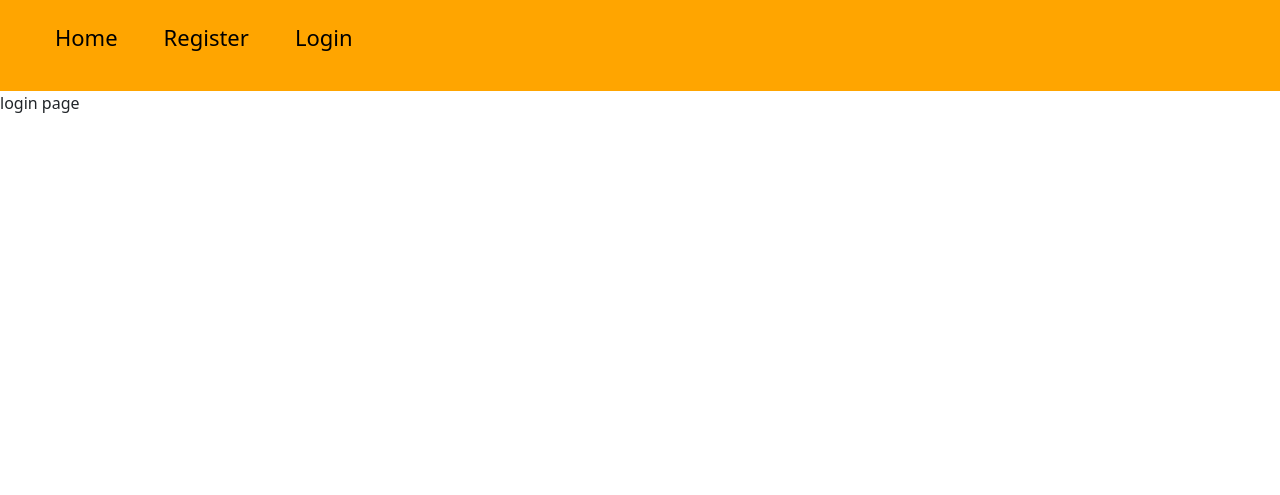
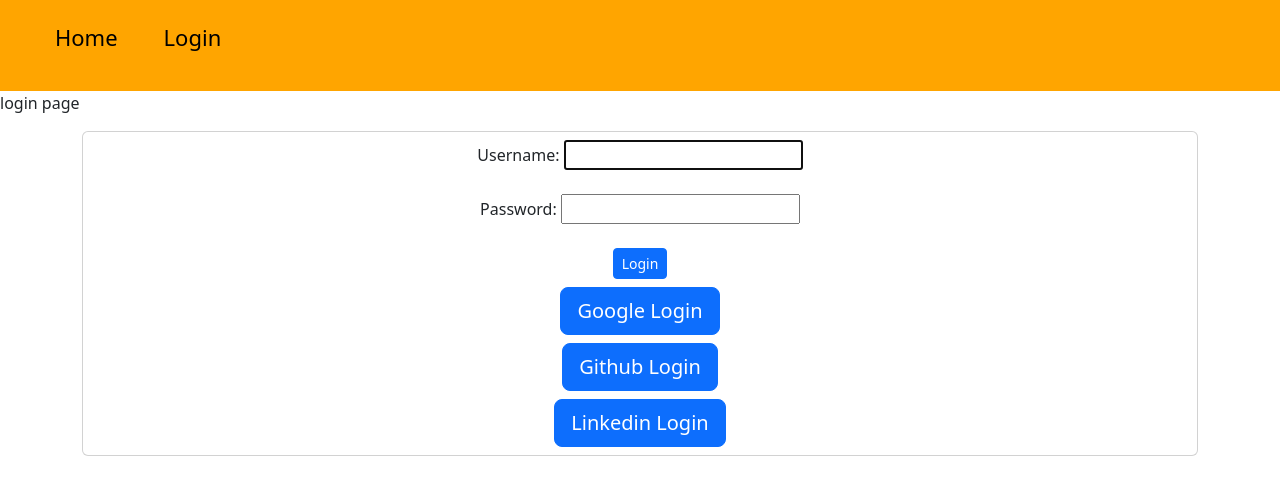
Before and after one commit to techwithsanjayb/UASG_Project, a Django app: page /user/login in a window 1280 px wide. Shown: the top 495 px of the page. Run offline with Django 4.2, Linux system fonts and the light colour scheme; some libraries are stand-ins or nearby versions.

Commit message:
created login page functionality

```diff
--- a/UASG_Project/urls.py
+++ b/UASG_Project/urls.py
@@ -25,4 +25,5 @@ urlpatterns = [
     path('applicationshowcase/', include('Application_Showcase.urls')),
     path('helpdesk/', include('Helpdesk.urls')),
     path('user/', include('User.urls')),
+    path('accounts/', include('allauth.urls'))
 ]
--- a/User/urls.py
+++ b/User/urls.py
@@ -5,5 +5,4 @@ urlpatterns = [
     path('',views.index,name="index" ),
     path('login',views.login,name="login"),
     path('register', views.register, name="register")
-
 ]
--- a/User/views.py
+++ b/User/views.py
@@ -1,13 +1,27 @@
 from django.shortcuts import HttpResponse
 from urllib import response
-from django.shortcuts import render
-
+from django.shortcuts import render,redirect
+from django.contrib.auth.forms import AuthenticationForm
+from django.contrib.auth import authenticate
 # Create your views here.
 def index(request):
     return HttpResponse("User")
 
 def login(request):
-    return render(request, 'User/login.html')
+    if request.method == 'POST':
+        form = AuthenticationForm(request=request, data=request.POST)
+        if form.is_valid():
+            uname = form.cleaned_data['username']
+            upass = form.cleaned_data['password']
+            user = authenticate(username=uname, password=upass)
+            print(user)
+            if user is not None:
+              return redirect('register')
+        else:
+            return render(request, 'User/login.html',{'form':form})
+    else:
+        form = AuthenticationForm()
+        return render(request, 'User/login.html',{'form':form})
 
 
 def register(request):
--- a/templates/User/login.html
+++ b/templates/User/login.html
@@ -1,4 +1,36 @@
 {% extends 'base.html' %}
 {% block 'login' %}
+{% load socialaccount %}
+{% providers_media_js %}
+<script src="https://cdn.jsdelivr.net/npm/@popperjs/core@2.11.5/dist/umd/popper.min.js" integrity="sha384-Xe+8cL9oJa6tN/veChSP7q+mnSPaj5Bcu9mPX5F5xIGE0DVittaqT5lorf0EI7Vk" crossorigin="anonymous"></script>
+<script src="https://cdn.jsdelivr.net/npm/bootstrap@5.2.0/dist/js/bootstrap.min.js" integrity="sha384-ODmDIVzN+pFdexxHEHFBQH3/9/vQ9uori45z4JjnFsRydbmQbmL5t1tQ0culUzyK" crossorigin="anonymous"></script>
 <p>login page</p>
+<form class="site-form" action="{% url 'login' %}" method="POST">
+    {% csrf_token %}
+    <div class="container">
+    {% if form.non_field_errors%}
+        {% for error in form.non_field_errors %}
+        <div>{{error}}</div>
+        {% endfor %}
+    {% endif %}
+    {% comment %} <ul class="errorlist nonfield"></ul> {% endcomment %}
+    {% comment %} <div class="mb-3">
+        <label for="exampleInputEmail1" class="form-label">Email address</label>
+        {{form.username}}
+      </div>
+      <div class="mb-3">
+        <label for="exampleInputPassword1" class="form-label">Password</label>
+        {{form.password}}
+      </div> {% endcomment %}
+      <div class="card text-center p-2">
+      {% for fm in form %}
+      <div>{{fm.label_tag}} {{fm}} {{fm.errors|striptags}}</div></br>
+      {% endfor %}
+    <div><button type="submit" class="btn btn-primary btn-sm mb-2">Login</button></div>
+    <div><button type="button" class="btn btn-primary btn-lg mb-2"><a class="text-decoration-none text-white" href="{% provider_login_url "google" method="oauth2" %}">Google Login</a></button></div>
+    <div><button type="button" class="btn btn-primary btn-lg mb-2"><a class="text-decoration-none text-white" href="{% provider_login_url "github" method="oauth2" %}">Github Login</a></button></div>
+    <div><button type="button" class="btn btn-primary btn-lg"><a class="text-decoration-none text-white" href="{% provider_login_url "linkedin_oauth2" method="oauth2" %}">Linkedin Login</a></button></div>
+      </div>
+    </div>
+</form>
 {% endblock %}
--- a/templates/base.html
+++ b/templates/base.html
@@ -21,7 +21,7 @@
       <nav class="navbar">
         <ul>
           <li><a href="{% url 'home'%}">Home</a></li>
-          <li><a href="{% url 'register'%}">Register</a></li>
+          {% comment %} <li><a href="{% url 'register'%}">Register</a></li> {% endcomment %}
           <li><a href="{% url 'login'%}">Login</a></li>
         </ul>
       </nav>
```
Also changed, not shown: UASG_Project/settings.py (+92 -4 lines), 1 other file.
